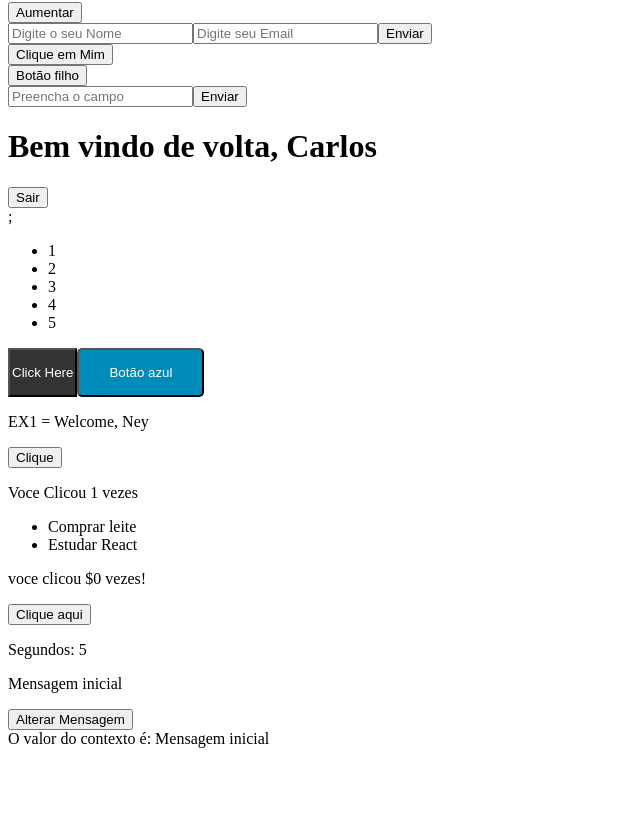
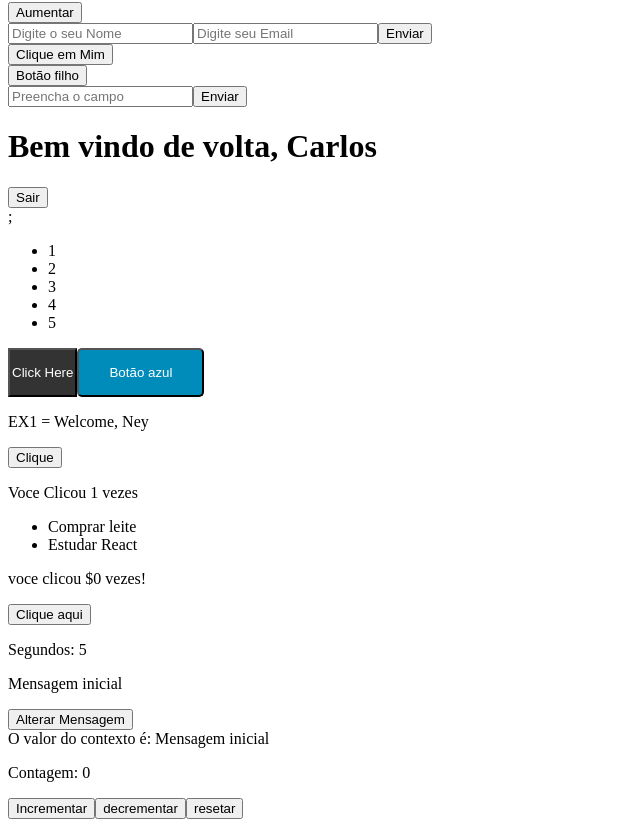
Before and after one commit to Neyzim/react-course, a React (Vite) app: page / in a window 1280 px wide. Shown: the part 312-1139 px from the top of the page, without its empty margins (0-640 px from the left). Before the commit the page ends 1068 px from the top, so only its background shows below. Built offline with nearby package versions, Linux system fonts and the light colour scheme.

Commit message:
feat: created Components to Study Use Reducer usages

```diff
--- a/src/App.jsx
+++ b/src/App.jsx
@@ -23,6 +23,7 @@ import Timer from './components/Timer';
 import { MyContext, MyContextProvider } from './contexts/MyContext';
 import ContextValueCheck from './components/ContextValueCheck';
 import COntextChildComponent from './components/COntextChildComponent';
+import UseReducerCounter from './components/UseReducerCounter';
 
 
 
@@ -76,14 +77,16 @@ function App() {
     {/* Parte 2 */}
     {/*Use Effect */}
     <UseEffectEx />
-    {/*Use Context */}
     <Timer />
     {/*Context */}
     <MyContextProvider>
       <COntextChildComponent /> {/*coloco os componentes que vão ter acesso ao contexto dentro do provider */}
+      {/*Use Context */}
       <ContextValueCheck />
+    </MyContextProvider>
+    {/*Use Reducer */}
+    <UseReducerCounter />
 
-    </MyContextProvider>
   </>
   );
 }
--- /dev/null
+++ b/src/components/UseReducerCounter.jsx
@@ -0,0 +1,37 @@
+import {useReducer} from 'react' //usado para estados mais complexos(Objetos complexos etc)
+
+const estadoInicial = {contador: 0} //defino o estado inicial
+
+function reducer(estado, acao)
+{
+    switch(acao.tipo){
+        case "incrementar":
+            return {contador: estado.contador + 1}
+
+        case "decrementar":
+            return {contador: estado.contador - 1}
+
+        case "resetar":
+           return {contador: 0}
+
+        default:
+            throw new Error("Açaõ não encontrada");
+    }
+}
+const UseReducerCounter = () => {
+    //inicializar o use reducer com o estado inicial e função modificadora
+    const [estado, dispatch] = useReducer(reducer, estadoInicial);
+
+
+  return (
+    <div>
+        <p>Contagem: {estado.contador}</p>
+        <button onClick={() => dispatch({tipo: "incrementar"})}>Incrementar</button>
+        <button onClick={() => dispatch({tipo: "decrementar"})}>decrementar</button>
+        <button onClick={() => dispatch({tipo: "resetar"})}>resetar</button>
+
+    </div>
+  )
+}
+
+export default UseReducerCounter
```
